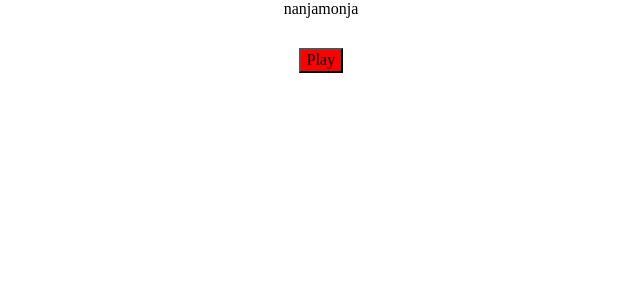
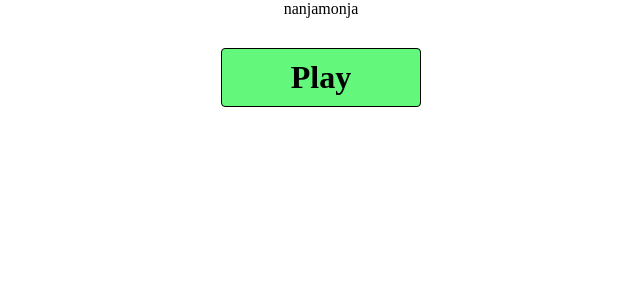
Before and after one commit to ONDENCUP-dominions/Dominion, a Nuxt app: page / in a window 1280 px wide. Shown: the top 300 px of the page, without its empty margins (319-959 px from the left). Built offline with nearby package versions, Linux system fonts and the light colour scheme.

Commit message:
buttonコンポーネントのスタイリング(#shin1)

```diff
--- a/components/Button.vue
+++ b/components/Button.vue
@@ -9,6 +9,17 @@
 
 <style scoped>
 .button{
-    background-color: red;
+    background-color: #63F87B;
+    width: 200px;
+    padding-top: 10px;
+    padding-bottom: 10px;
+    border: 1px solid #000000;
+    border-radius: 0.25rem;
+    font-weight: 700;
+    font-size: 200%;
 }
+.button:hover{
+    opacity: 0.7;
+}
+
 </style>
```
